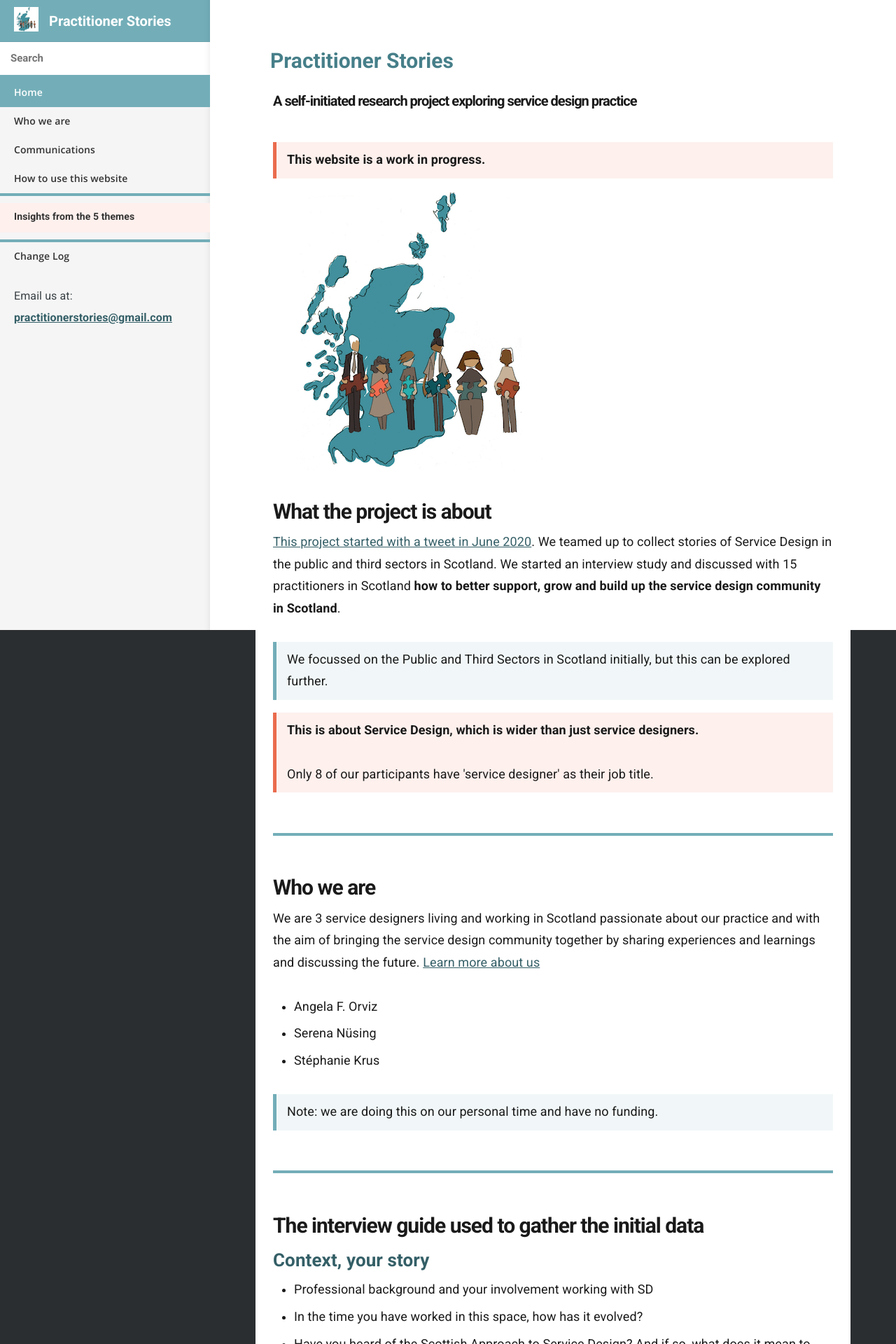
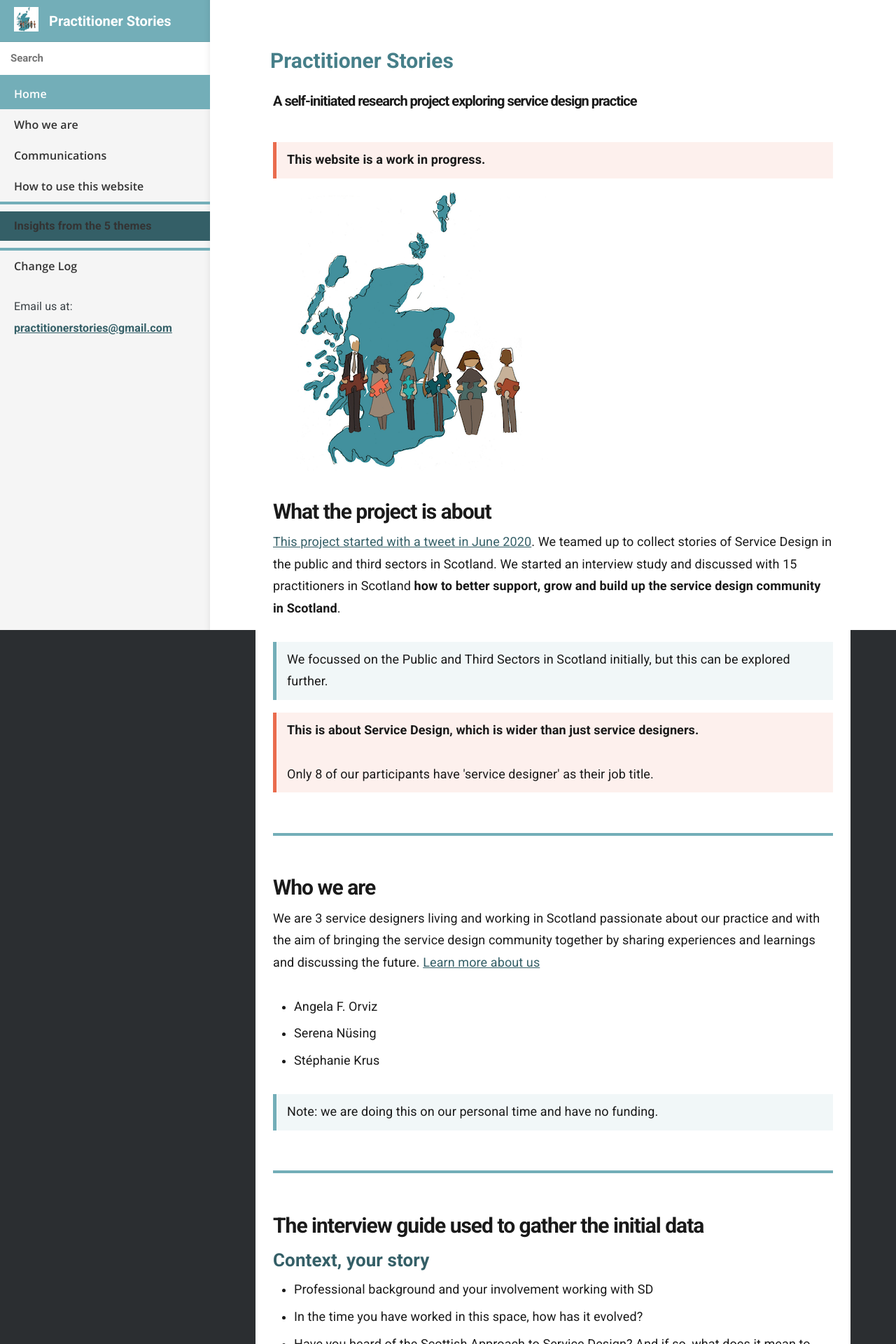
Before and after one commit to stephanie-K/practitioner-stories, a Jekyll site: the page built from index.md, in a window 1280 px wide. Shown: the top 1920 px of the page at 70% size. Built offline with Jekyll 4.4.1, drawn with Linux system fonts in a browser that asks for light colours.

Commit message:
improve size of navigation

```diff
--- a/_sass/_layout.scss
+++ b/_sass/_layout.scss
@@ -258,7 +258,7 @@
 	> a {
 		color: #333;
 		text-decoration: none;
-		font-size: 1.4rem;
+		font-size: 1.6rem;
 		padding: $space / 2 0 $space / 2 $space * 2;
 		display: block;
 	}
@@ -581,10 +581,9 @@
 details.navigation {
 
 	summary {
-		background-color: $brand-colour-light-alt;
 		color:#333;
 		font-weight: 600;
-		font-size: 1.4rem;
+		font-size: 1.6rem;
 	}
 
  	ul {
```
